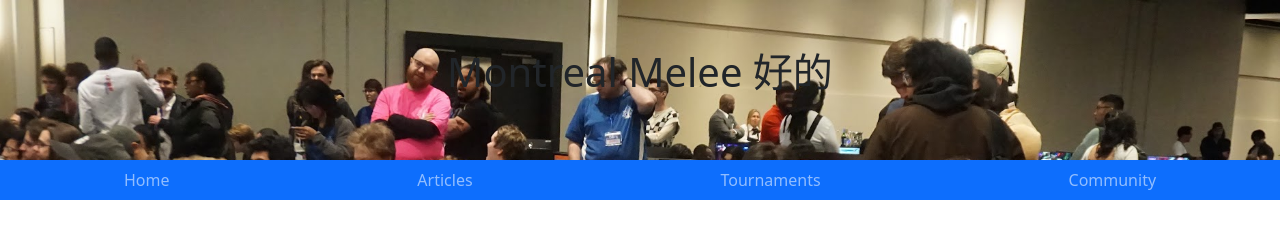
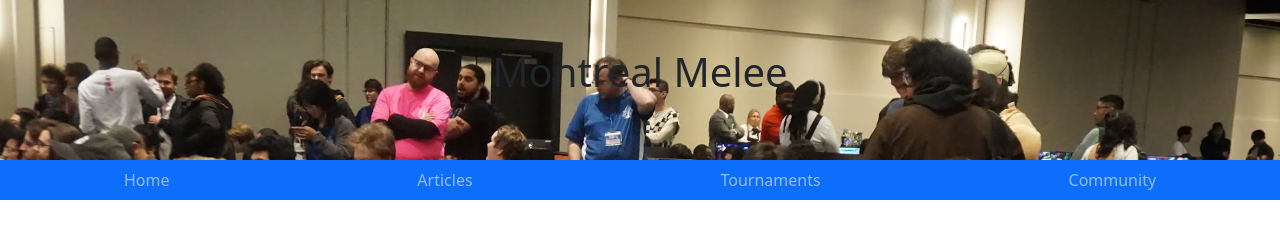
Before and after one commit to LunarDusk1/MTLMeleeWebsite, a website: page Views/Components/page-header.html in a window 1280 px wide. Drawn offline with nearby package versions, Linux system fonts and the light colour scheme.

Commit message:
Update page-header.html

```diff
--- a/Views/Components/page-header.html
+++ b/Views/Components/page-header.html
@@ -9,7 +9,7 @@
     <header>
         <!-- Jumbotron -->
         <div class="p-5 text-center bg-body-tertiary" id="header-banner">
-            <h1 class="mb-3">Montreal Melee 好的</h1>
+            <h1 class="mb-3">Montreal Melee</h1>
           </div>
           <!-- Jumbotron -->
 
```
